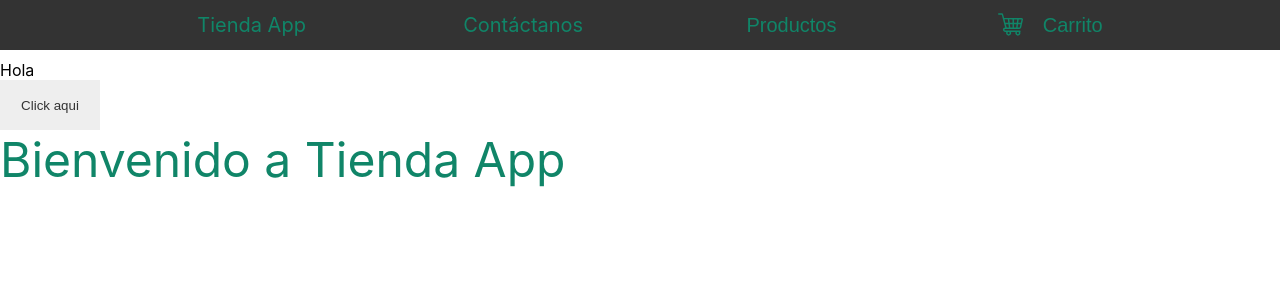
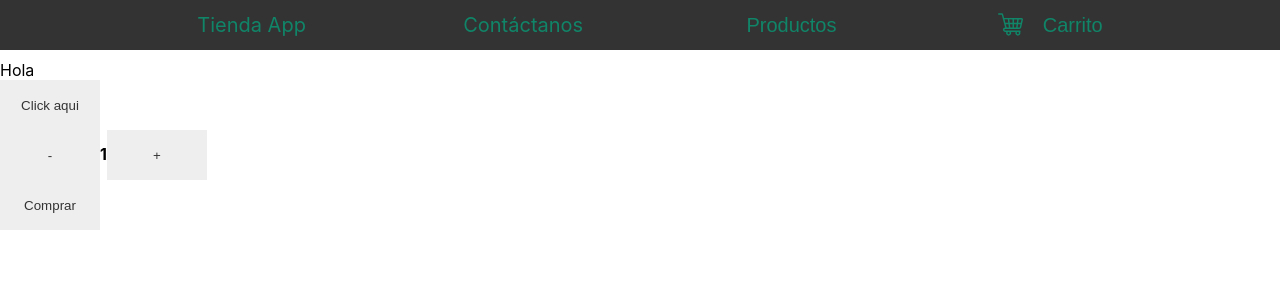
Before and after one commit to ivancostilla/proyecto-final-react, a React (Create React App) app: page / in a window 1280 px wide. Shown: the top 300 px of the page. Built offline with nearby package versions, Linux system fonts and the light colour scheme; no server answers.

Commit message:
desafio clase 5

```diff
--- a/src/App.js
+++ b/src/App.js
@@ -12,6 +12,11 @@ import ItemListContainer from "./layout/ItemListContainer";
 /* componentes contenedores: son contrarios a los depresentacion, contienen la logica de la web
 y contienen a muchos contenedores hijos, que son de presentacion */
 
+
+//consultas a base dde datos siempre van adentro de useEffect, con async await y promesas
+
+//las kys s usan solo uanousamos .mapn los componentes
+
 const App = ()=>{
     return (
         <>
@@ -25,7 +30,7 @@ const App = ()=>{
                        <ButtonComponent text={`Click aqui`}>
                        <div>Hola</div>
                        </ButtonComponent>
-                       <ItemListContainer text={'Bienvenido a Tienda App'}/>
+                       <ItemListContainer/>
                        </article>
                     </section>
                 </main>
--- /dev/null
+++ b/src/components/ItemCount/index.jsx
@@ -0,0 +1,18 @@
+import './style.css';
+
+//hay que aplicar esto luego en las cards
+const ItemCount = ({stock,onAdd,contador,onRemove}) => {
+    return (
+        <>
+        <button onClick={onRemove}>-</button>
+        <b>{contador}</b>
+        {/* para poder pasar parametros tengo que hacer un arrow  function */}
+        <button onClick={()=>{onAdd(stock)}}>+</button>
+        <div>
+            <button>Comprar</button>
+        </div>
+        </>
+    )
+};
+
+export default ItemCount;
--- a/src/layout/ItemListContainer.jsx
+++ b/src/layout/ItemListContainer.jsx
@@ -1,11 +1,44 @@
+import React,{useEffect,useState} from 'react';
 import './style.css';
+import ItemCount from '../components/ItemCount';
 
-const ItemListContainer = ({text})=>{
+const ItemListContainer = ()=>{
+/* https://api.mercadolibre.com/products/search?status=active&site_id=MLA&q=Samsung&limit=5000
+ */
+/* consumiendo apis clase 7: */
+useEffect(()=>{
+fetch("https://api.mercadolibre.com/products/search?status=active&site_id=MLA&q=Samsung&limit=5000")
+.then(result => {
+    return result.json()
+}).then(value => {
+    //Guardamos en un state
+    console.log(value);
+}).catch(error => {
+    console.log(error);
+})
+return () => {}
+},[])
+//hooks:
+    const [contador, setContador] = useState(1);
 
+    //funcion que aumenta la cantidad:
+    const onAdd = (stock)=> {
+        if (contador < stock){
+setContador(contador + 1);
+        }
+    }
+    const onRemove= ()=>{
+        if(contador > 1){
+        setContador(contador - 1)
+        }
+    }
     return (
+        <>
         <div className='ItemListContainer'>
-        <a className='a'>{text}</a>
+            {/*  paso por props la funcion onAdd, y el hook tmb lo paso como props*/}
+            <ItemCount stock={12} onAdd={onAdd} onRemove={onRemove} contador={contador}/>
         </div>
+        </>
     )
 };
 
```
Also changed, not shown: src/components/ItemCount/style.css (added), 1 other file (tests, documents, lock files or other folders).
